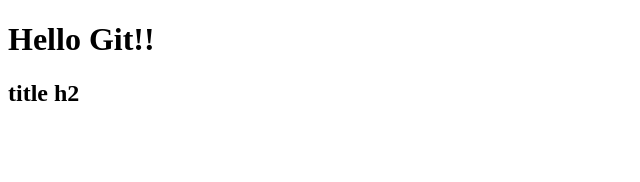
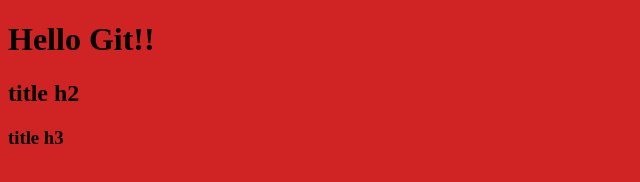
Before and after one commit to a-tatarenkov/lesson-git-01, a plain HTML site: page index.html in a window 1280 px wide. Shown: the whole page, without its empty margins (0-640 px from the left). Drawn offline with Linux system fonts and the light colour scheme.

Commit message:
add h3, bgc to body

```diff
--- a/index.html
+++ b/index.html
@@ -8,5 +8,6 @@
 <body>
 <h1>Hello Git!!</h1>
 <h2>title h2</h2>
+<h3>title h3</h3>
 </body>
 </html>
--- a/main.css
+++ b/main.css
@@ -0,0 +1,3 @@
+body {
+    background-color: #d02323;
+}
```
